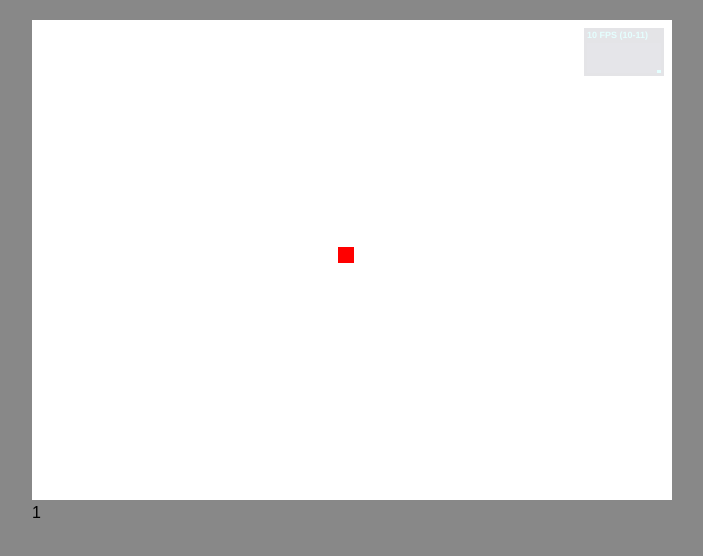
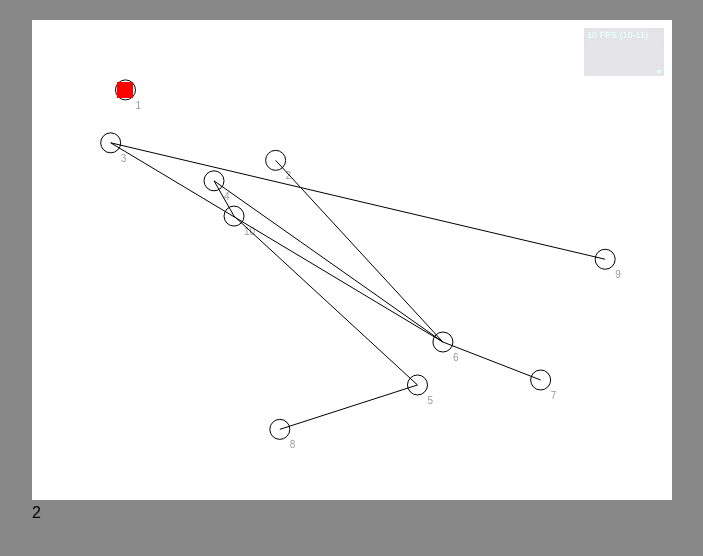
Before and after one commit to mythmon/villette, a plain HTML site: page static/index.html in a window 1280 px wide. Shown: the whole page, without its empty margins (288-991 px from the left). Drawn offline with Linux system fonts and the light colour scheme; animation ran at ten frames a second.

Commit message:
Navigation on a graph.

```diff
--- a/static/css/sketch.less
+++ b/static/css/sketch.less
@@ -6,4 +6,21 @@ body {
   margin: 20px auto;
   width: 640px;
   position: relative;
+
+  .overlay {
+    position: absolute;
+    top: 0;
+    left: 0;
+    z-index: 1;
+
+    > * {
+      position: absolute;
+    }
+
+    label {
+      opacity: 0.4;
+      font-size: 10px;
+      width: 200px;
+    }
+  }
 }
--- a/static/index.html
+++ b/static/index.html
@@ -18,6 +18,7 @@
   <script src="js/lib/underscore-1.4.2.min.js"></script>
   <script src="js/lib/stats-11.min.js"></script>
   <script src="js/utils.js"></script>
+  <script src="js/graph.js"></script>
   <script src="js/game.js"></script>
 </body>
 
--- a/static/js/game.js
+++ b/static/js/game.js
@@ -1,10 +1,13 @@
 (function() {
 
-var WIDTH = 640, HEIGHT = 480, SCALE = 1;
+var WIDTH = 640, HEIGHT = 480;
 var buffer, canvas, context;
 var running = false;
 var TWOPI = Math.PI * 2;
 var actors = [];
+
+var graph;
+var denizen;
 
 
 /* class Actor */
@@ -37,119 +40,157 @@ function Denizen(options) {
   _.extend(this, {
     color: '#f00',
     speed: 100,
-    goal: {x: WIDTH / 2, y: HEIGHT / 2}
+    navNext: null,
+    navPath: []
   });
 }
 
 Denizen.prototype = new Actor();
 
-Denizen.prototype._find_target = function() {
-  var self = this;
-  var closest = null;
-  var closestDist = null;
-  var targets = _.filter(actors, function(a) {
-    return a.constructor === Actor && a.active;
-  });
-
-  _.each(targets, function(t) {
-    var d = distance(self, t);
-    if (d < closestDist || closest === null) {
-      closest = t;
-      closestDist = d;
-    }
-  });
-
-  return closest;
-};
-
 Denizen.prototype.tick = function(dt) {
   Actor.prototype.tick.call(this, dt);
 
-  var dx, dy, dist, scale;
-  var target = this._find_target();
-
-  if (target) {
-    var w2 = (this.w + target.w) / 2;
-    var h2 = (this.h + target.h) / 2;
-    dx = Math.abs(this.x - target.x);
-    dy = Math.abs(this.y - target.y);
-
-    if (dx < w2 && dy < h2) {
-      target.color = '#0f0';
-      target.active = false;
-    } else {
-      // Adjust the goal point based on the current speed of the target.
-      dist = distance(target, this);
-
-      var timeToTarget = dist / this.speed;
-      this.goal = {
-        x: target.x + target.vx * timeToTarget,
-        y: target.y + target.vy * timeToTarget
-      };
+  if (this.navNext === null && this.navPath.length) {
+    this.navNext = this.navPath.splice(0, 1)[0];
+    if (this.navNext === undefined) {
+      this.navNext = null;
     }
-  } else {
-    this.goal = {x: WIDTH / 2, y: HEIGHT / 2};
   }
 
-  dx = this.goal.x - this.x;
-  dy = this.goal.y - this.y;
+  if (this.navNext) {
+    var dx, dy, dist, scale;
+
+    dx = this.navNext.x - this.x;
+    dy = this.navNext.y - this.y;
     dist = Math.sqrt(dx * dx + dy * dy);
 
-  if (dist < 10) {
+    if (dist < this.speed * dt) {
       this.vx = 0;
       this.vy = 0;
+      this.x = this.navNext.x;
+      this.y = this.navNext.y;
+      this.navNext = null;
     } else {
       scale = this.speed / dist;
       this.vx = dx * scale;
       this.vy = dy * scale;
     }
+  }
+};
+
+Denizen.prototype.navTo = function(graph, destination) {
+  var start = graph.findClosest(this.x, this.y);
+  this.navPath = graph.findPath(start, destination);
+  if (this.navPath === null) {
+    this.navPath = [];
+  }
+  this.navNext = null;
+  //graph.graph.findPath(graph.graph.nodes[2], graph.graph.nodes[6]);
 };
 /* end Denizen */
 
 
-/* class Target */
-function Target(options) {
+/* class GraphVisualizer */
+function GraphVisualizer(options) {
   Actor.call(this, options);
+
+  var g = new Graph();
+  var nodeCount = 10;
+  var linkCount = 1;
+  for (var i=0; i < nodeCount; i++) {
+    g.nodes.push(new Node({
+      x: Math.random() * WIDTH * 0.8 + WIDTH * 0.1,
+      y: Math.random() * HEIGHT * 0.8 + HEIGHT * 0.1
+    }));
+  }
+  _.each(g.nodes, function(n) {
+    for (var i=0; i < linkCount; i++) {
+      var index = Math.round(Math.random() * nodeCount);
+      index %= nodeCount;
+      n.links.push(g.nodes[index]);
+    }
+  });
+
+  labels = {};
+  _.each(g.nodes, function(node) {
+    labels[node.id] = $('<label>').appendTo('.overlay');
+    console.log(labels[node.id]);
+  });
+
   _.extend(this, {
-    color: '#00f',
-    active: true,
-    vy: 10
+    graph: g,
+    labels: labels
   }, options);
 }
 
-Target.prototype = new Actor();
+GraphVisualizer.prototype = new Actor();
 
-Target.prototype.tick = function(dt) {
-  Actor.prototype.tick.call(this, dt);
+GraphVisualizer.prototype.tick = function() {
+  _.each(this.graph.nodes, function(node) {
+    self.labels[node.id]
+      .text('{id}'.format(node))
+      .css({
+        left: (node.x + 10) + 'px',
+        top: (node.y + 10) + 'px'
+      });
+  });
+};
 
-  this.vy += 10 * dt;
+GraphVisualizer.prototype.draw = function(ctx) {
+  var links = {};
 
-  if (this.y - this.h > HEIGHT) {
-    actors = _.without(actors, this);
+  _.each(this.graph.nodes, function(n1) {
+    _.each(n1.links, function(n2) {
+      var key;
+      if (n1.id < n2.id) {
+        key = [n1.id, n2.id];
+      } else {
+        key = [n2.id, n1.id];
       }
+      if (!(key in links)) {
+        links[key] = [n1, n2];
+      }
+    });
+  });
+
+  _.each(links, function(nodes) {
+    ctx.beginPath();
+    ctx.moveTo(nodes[0].x, nodes[0].y);
+    ctx.lineTo(nodes[1].x, nodes[1].y);
+    ctx.stroke();
+  });
+
+  _.each(this.graph.nodes, function(node) {
+    ctx.beginPath();
+    ctx.arc(node.x, node.y, 10, 0, 6.28);
+    ctx.stroke();
+  });
 };
-/* end Target */
+/* end GraphVisualizer */
 
 
 function init() {
   canvas = document.createElement('canvas');
-  canvas.width = WIDTH * SCALE;
-  canvas.height = HEIGHT * SCALE;
+  canvas.width = WIDTH;
+  canvas.height = HEIGHT;
 
   context = canvas.getContext('2d');
   context.mozImageSmoothingEnabled = false;
-  context.scale(SCALE, SCALE);
 
   $('#game').append(canvas);
   $('#game').append('<span id="info"/>');
+  $('#game').append('<div class="overlay"/>');
 
-  actors.push(new Denizen());
+  graph = new GraphVisualizer();
+  denizen = new Denizen();
+  denizen.navTo(graph.graph, graph.graph.nodes[0]);
+
+  actors.push(graph);
+  actors.push(denizen);
 
   $(canvas).on('click', function(e) {
     var coords = relMouseCoords(e);
-    coords.x = Math.round(coords.x / SCALE);
-    coords.y = Math.round(coords.y / SCALE);
-    actors.push(new Target(coords));
+    denizen.navTo(graph.graph, graph.graph.findClosest(coords.x, coords.y));
   });
 
   stats = new Stats();
@@ -198,7 +239,7 @@ function tick() {
 
 function render() {
   context.fillStyle = '#fff';
-  context.fillRect(0, 0, WIDTH * SCALE, HEIGHT * SCALE);
+  context.fillRect(0, 0, WIDTH, HEIGHT);
 
   _.each(_.clone(actors), function(actor) {
     actor.draw(context);
--- /dev/null
+++ b/static/js/graph.js
@@ -0,0 +1,99 @@
+/* class Graph */
+function Graph(options) {
+  _.extend(this, {
+    nodes: []
+  }, options);
+}
+
+/* A* implemenation to find a path from start to goal. */
+Graph.prototype.findPath = function(start, goal) {
+  var current;
+  var minF;
+  var index;
+  var closed = [];
+  var open = [start];
+  var cameFrom = {};
+  var gScore = {};
+  var fScore = {};
+  var foundPath = false;
+
+  gScore[start.id] = 0;
+  fScore[start.id] = gScore[start.id] + distance(start, goal);
+
+  while (open.length) {
+    // Get the node with the lowest score in fScore.
+    minF = null;
+    _.each(open, function(n, i) {
+      if (minF === null || fScore[n.id] < minF) {
+        minF = fScore[n.id];
+        index = i;
+      }
+    });
+    current = open.splice(index, 1)[0];
+
+    if (current === goal) {
+      return this._reconstructPath(cameFrom, goal);
+    }
+    closed.push(current);
+
+    _.each(current.links, function(n) {
+      if (closed.indexOf(n) >= 0) {
+        return;
+      } else {
+        var tentativeGScore = gScore[current.id] + distance(current, n);
+
+        if (isNaN(gScore[n.id]) || tentativeGScore <= gScore[n.id] || open.indexOf(n) === -1) {
+          cameFrom[n.id] = current;
+          gScore[n.id] = tentativeGScore;
+          fScore[n.id] = tentativeGScore + distance(n, goal);
+
+          if (open.indexOf(n) === -1) {
+            open.push(n);
+          }
+        }
+      }
+    });
+  }
+
+  return null;
+};
+
+Graph.prototype.findClosest = function(x, y) {
+  var closest, closestDist;
+  _.each(this.nodes, function(node) {
+    var dist = distance(node, {x: x, y: y});
+    if (dist < closestDist || closestDist === undefined) {
+      closest = node;
+      closestDist = dist;
+    }
+  });
+  return closest;
+};
+
+Graph.prototype._reconstructPath = function(cameFrom, current) {
+  /*
+     if cameFrom[current_node] in set
+         p := reconstruct_path(cameFrom, cameFrom[current_node])
+         return (p + current_node)
+     else
+         return current_node
+    */
+  if (cameFrom[current.id]) {
+    var p = this._reconstructPath(cameFrom, cameFrom[current.id]);
+    return p.concat([current]);
+  } else {
+    return [current];
+  }
+};
+/* end Graph */
+
+/* class Node */
+function Node(options) {
+  _.extend(this, {
+    x: 0, y: 0,
+    links: []
+  }, options);
+
+  addId(this);
+}
+/* end Node */
--- a/static/js/utils.js
+++ b/static/js/utils.js
@@ -33,3 +33,29 @@ function distance(o1, o2) {
   var dy = o1.y - o2.y;
   return Math.sqrt(dx * dx + dy * dy);
 }
+
+var _nextObjId = 1;
+function addId(obj) {
+  if (obj.id) {
+    return obj.id;
+  }
+  obj.id = _nextObjId;
+  _nextObjId++;
+  return obj.id;
+}
+
+String.prototype.format = function(obj) {
+  var args = arguments;
+  var str = this;
+  // Support either an object, or a series.
+  return str.replace(/\{[\w\d_-]+\}/g, function(part) {
+    // Strip off {}.
+    part = part.slice(1, -1);
+    var index = parseInt(part, 10);
+    if (isNaN(index)) {
+      return obj[part];
+    } else {
+      return args[index];
+    }
+  });
+};
```
Also changed, not shown: 1 other file. Lines whose indentation alone changed are shown as unchanged.
